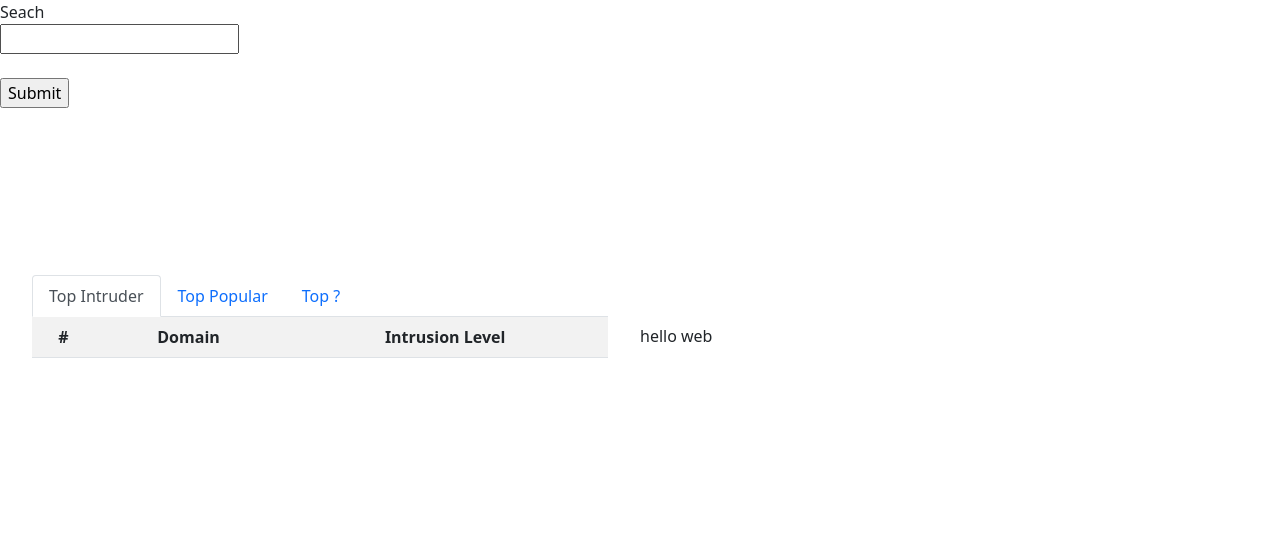
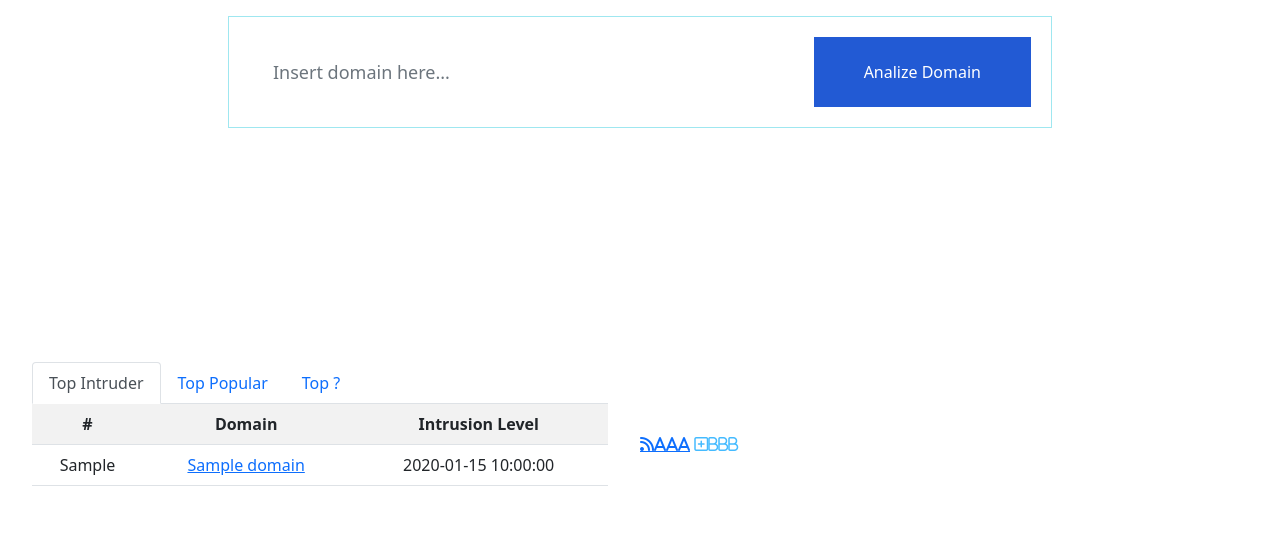
Before and after one commit to PolMesegue/eprivo, a PHP site: page / in a window 1280 px wide. Shown: the top 539 px of the page. Run offline with PHP 8.4, Linux system fonts and the light colour scheme; tables that the repository leaves empty or names only in its code hold one stand-in row (values such as "Sample post"); lists and menus that the app fills with data are empty; some libraries are stand-ins or nearby versions.

Commit message:
searchbar and icon

```diff
--- a/get_top_intruder.php
+++ b/get_top_intruder.php
@@ -0,0 +1,29 @@
+<?php
+
+
+require_once "config.php";
+
+
+$sql = "select alexa_rank, name, update_timestamp from domain where id <= 10";
+$result = mysqli_query($link, $sql);
+
+echo "<table class=\"table table-striped table-hover text-center\">";
+echo "<tr>";
+echo "<th>#</th>";
+echo "<th>Domain</th>";
+echo "<th>Intrusion Level</th>";
+echo "</tr>";
+while ($row = mysqli_fetch_assoc($result)) {
+    echo "<tr>";
+    echo "<td> {$row['alexa_rank']} </td>";
+    echo "<td> <a href=\"domain.php?domain_url={$row['name']}\">{$row['name']}</a></td>";
+    echo "<td> {$row['update_timestamp']} </td>";
+    echo "</tr>";
+}
+
+mysqli_free_result($result);
+
+mysqli_close($link);
+echo "</table>";
+
+?>
--- a/get_top_popular.php
+++ b/get_top_popular.php
@@ -12,12 +12,14 @@ echo "<tr>";
 echo "<th>#</th>";
 echo "<th>Domain</th>";
 echo "<th>Intrusion Level</th>";
+echo "<th> </th>";
 echo "</tr>";
 while ($row = mysqli_fetch_assoc($result)) {
     echo "<tr>";
     echo "<td> {$row['alexa_rank']} </td>";
     echo "<td> <a href=\"domain.php?domain_url={$row['name']}\">{$row['name']}</a></td>";
     echo "<td> {$row['update_timestamp']} </td>";
+    echo "<td><i class=\"far fa-plus-square\"></i> </td>";
     echo "</tr>";
 }
 
--- a/index.php
+++ b/index.php
@@ -7,35 +7,46 @@
     <meta name="viewport" content="width=device-width, initial-scale=1">
     <title>ePrivacy Observatory</title>
     <link href="https://cdn.jsdelivr.net/npm/bootstrap@5.0.1/dist/css/bootstrap.min.css" rel="stylesheet" integrity="sha384-+0n0xVW2eSR5OomGNYDnhzAbDsOXxcvSN1TPprVMTNDbiYZCxYbOOl7+AMvyTG2x" crossorigin="anonymous">
+    <script src="https://kit.fontawesome.com/682550c010.js" crossorigin="anonymous"></script>
     <link rel="stylesheet" href="style.css">
 
 </head>
 
-<body>
+<body onload="showTableIntruder()">
     <div class="grid-container">
         <div class="search">
-            <form action="/domain_handler.php">
-                <label for="domain_url">Seach</label><br>
-                <input type="text" id="domain_url" name="domain_url"><br><br>
-                <input type="submit" value="Submit">
-            </form>
+            <div class="row justify-content-center padding">
+                <div class="col-md-8 ftco-animate fadeInUp ftco-animated">
+                    <form action="#" class="domain-form">
+                        <div class="form-group d-md-flex"> <input type="text" class="form-control px-4" placeholder="Insert domain here..."> <input type="submit" class="search-domain btn btn-primary px-5" value="Analize Domain"> </div>
+                    </form>
+                  <!--  <p class="domain-price text-center"><span><small>.com</small>10.75</span> <span><small>.net</small>19.90</span> <span><small>.biz</small>$5.95</span> <span><small>.gov</small>$3.95</span></p> -->
+                </div>
+            </div>
         </div>
         <div class="tracking">
 
 
         </div>
         <div class="web">
-            hello web </div>
+        <a href="#" class="fa fa-rss">aaa</a>
+        <i class="far fa-plus-square">bbb</i>
+        </div>
         <div class="list">
             <nav>
                 <div class="nav nav-tabs" id="nav-tab" role="tablist">
-                    <button class="nav-link active" id="nav-home-tab" data-bs-toggle="tab" data-bs-target="#nav-home" type="button" role="tab" aria-controls="nav-home" aria-selected="true">Top Intruder</button>
-                    <button class="nav-link" id="nav-profile-tab" data-bs-toggle="tab" data-bs-target="#nav-profile" type="button" role="tab" aria-controls="nav-profile" aria-selected="false" onclick="showTable()">Top Popular</button>
+                    <button class="nav-link active" id="nav-intruder-tab" data-bs-toggle="tab" data-bs-target="#nav-intruder" type="button" role="tab" aria-controls="nav-intruder" aria-selected="true"  onclick="showTableIntruder()">Top Intruder</button>
+                    <button class="nav-link" id="nav-popular-tab" data-bs-toggle="tab" data-bs-target="#nav-popular" type="button" role="tab" aria-controls="nav-popular" aria-selected="false" onclick="showTablePopular()">Top Popular</button>
                     <button class="nav-link" id="nav-contact-tab" data-bs-toggle="tab" data-bs-target="#nav-contact" type="button" role="tab" aria-controls="nav-contact" aria-selected="false">Top ?</button>
                 </div>
             </nav>
             <div class="tab-content" id="nav-tabContent">
-                <div class="tab-pane fade show active" id="nav-home" role="tabpanel" aria-labelledby="nav-home-tab">
+                <div class="tab-pane fade show active" id="nav-intruder" role="tabpanel" aria-labelledby="nav-intruder-tab">
+                </div>
+                <div class="tab-pane fade" id="nav-popular" role="tabpanel" aria-labelledby="nav-popular-tab">
+
+                </div>
+                <div class="tab-pane fade" id="nav-contact" role="tabpanel" aria-labelledby="nav-contact-tab">
                     <table class="table table-striped table-hover text-center">
                         <tr>
                             <th>#</th>
@@ -45,17 +56,6 @@
 
                     </table>
                 </div>
-                <div class="tab-pane fade" id="nav-profile" role="tabpanel" aria-labelledby="nav-profile-tab">
-                <!--    <table class="table table-striped table-hover text-center">
-                        <tr>
-                            <th>#</th>
-                            <th>Domain</th>
-                            <th>Intrusion Level</th>
-                        </tr>
-
-                    </table> -->
-                </div>
-                <div class="tab-pane fade" id="nav-contact" role="tabpanel" aria-labelledby="nav-contact-tab">...</div>
             </div>
         </div>
     </div>
@@ -63,18 +63,32 @@
     <script src="https://cdn.jsdelivr.net/npm/bootstrap@5.0.1/dist/js/bootstrap.bundle.min.js" integrity="sha384-gtEjrD/SeCtmISkJkNUaaKMoLD0//ElJ19smozuHV6z3Iehds+3Ulb9Bn9Plx0x4" crossorigin="anonymous"></script>
 
     <script>
-        function showTable() {
+        function showTablePopular() {
             var xhttp = new XMLHttpRequest();
             xhttp.onreadystatechange = function() {
                 if (this.readyState == 4 && this.status == 200) {
-                    document.getElementById("nav-profile").innerHTML =
+                    document.getElementById("nav-popular").innerHTML =
                         this.responseText;
                 }
             };
             xhttp.open("GET", "get_top_popular.php", true);
             xhttp.send();
         }
+
+        function showTableIntruder() {
+            var xhttp = new XMLHttpRequest();
+            xhttp.onreadystatechange = function() {
+                if (this.readyState == 4 && this.status == 200) {
+                    document.getElementById("nav-intruder").innerHTML =
+                        this.responseText;
+                }
+            };
+            xhttp.open("GET", "get_top_intruder.php", true);
+            xhttp.send();
+        }
     </script>
+
+
 </body>
 
 </html>
--- a/style.css
+++ b/style.css
@@ -31,17 +31,54 @@
     overflow: auto;
 }
 
-/*
-body {
-    font: 14px sans-serif;
-    text-align: center;
-    /*background-image: url(wp.jpg);
-    background-color: #cccccc;
+.padding {
+    padding: 1rem !important
 }
 
-
-table.tbl {
-    background: rgba(255, 255, 255, 0.9);
+.domain-form .form-group {
+    border: 1px solid #9fe7f0;
+    padding: 20px
 }
 
-*/
+.domain-form .form-group input {
+    height: 70px !important;
+    border: transparent
+}
+
+.form-control {
+    height: 52px !important;
+    background: #fff !important;
+    color: #3a4348 !important;
+    font-size: 18px;
+    border-radius: 0px;
+    -webkit-box-shadow: none !important;
+    box-shadow: none !important
+}
+
+.px-4 {
+    padding-left: 1.5rem !important
+}
+
+.domain-form .form-group .search-domain {
+    background: #225ad4;
+    border: 2px solid #225ad4;
+    color: #fff;
+    -webkit-border-radius: 0;
+    -moz-border-radius: 0;
+    -ms-border-radius: 0;
+    border-radius: 0
+}
+
+.domain-price span {
+    color: #3a4348;
+    margin: 0 10px
+}
+
+.domain-price span small {
+    color: #24bdc9
+}
+
+.fa-plus-square {
+    background: white;
+    color: #45bbff;
+  }
```
